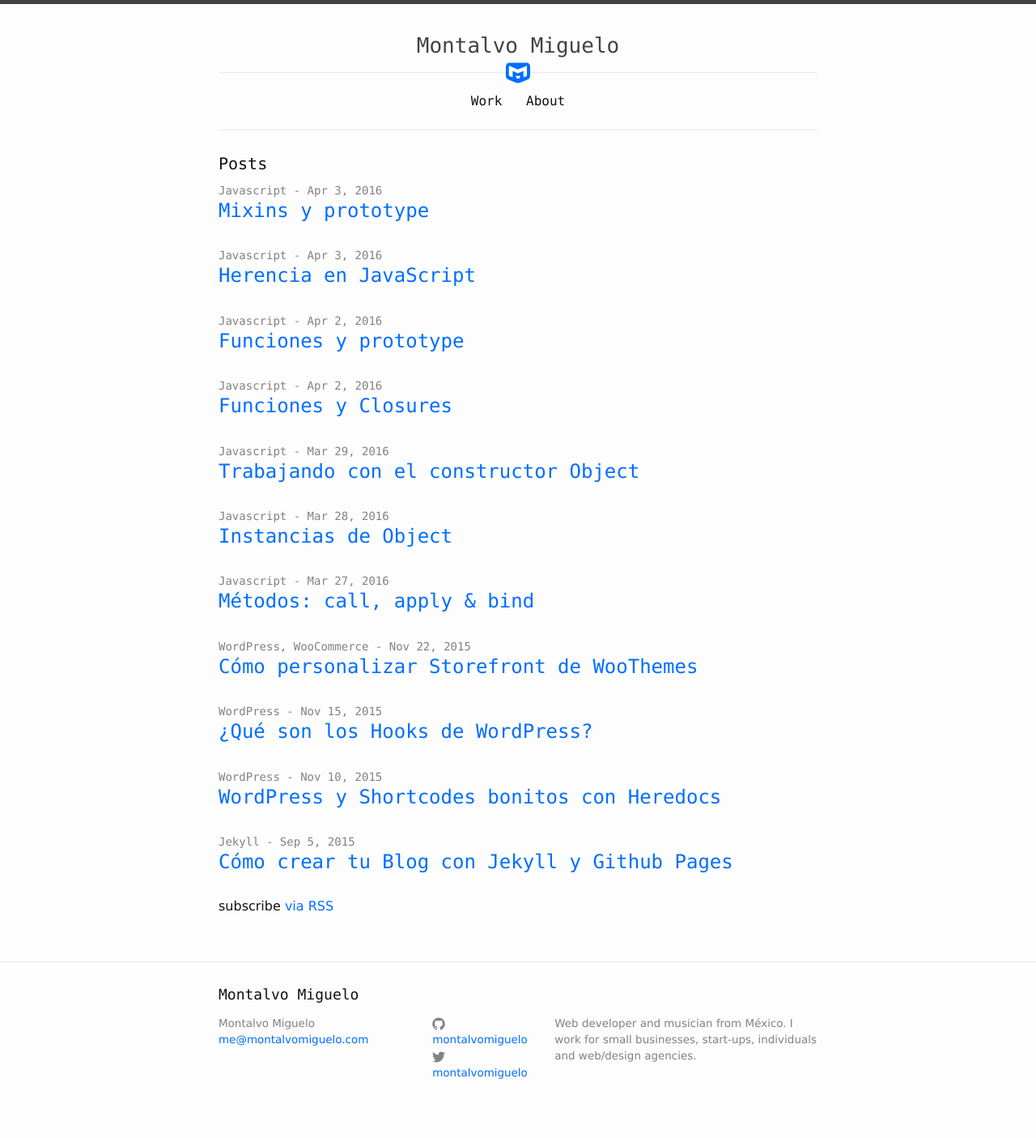
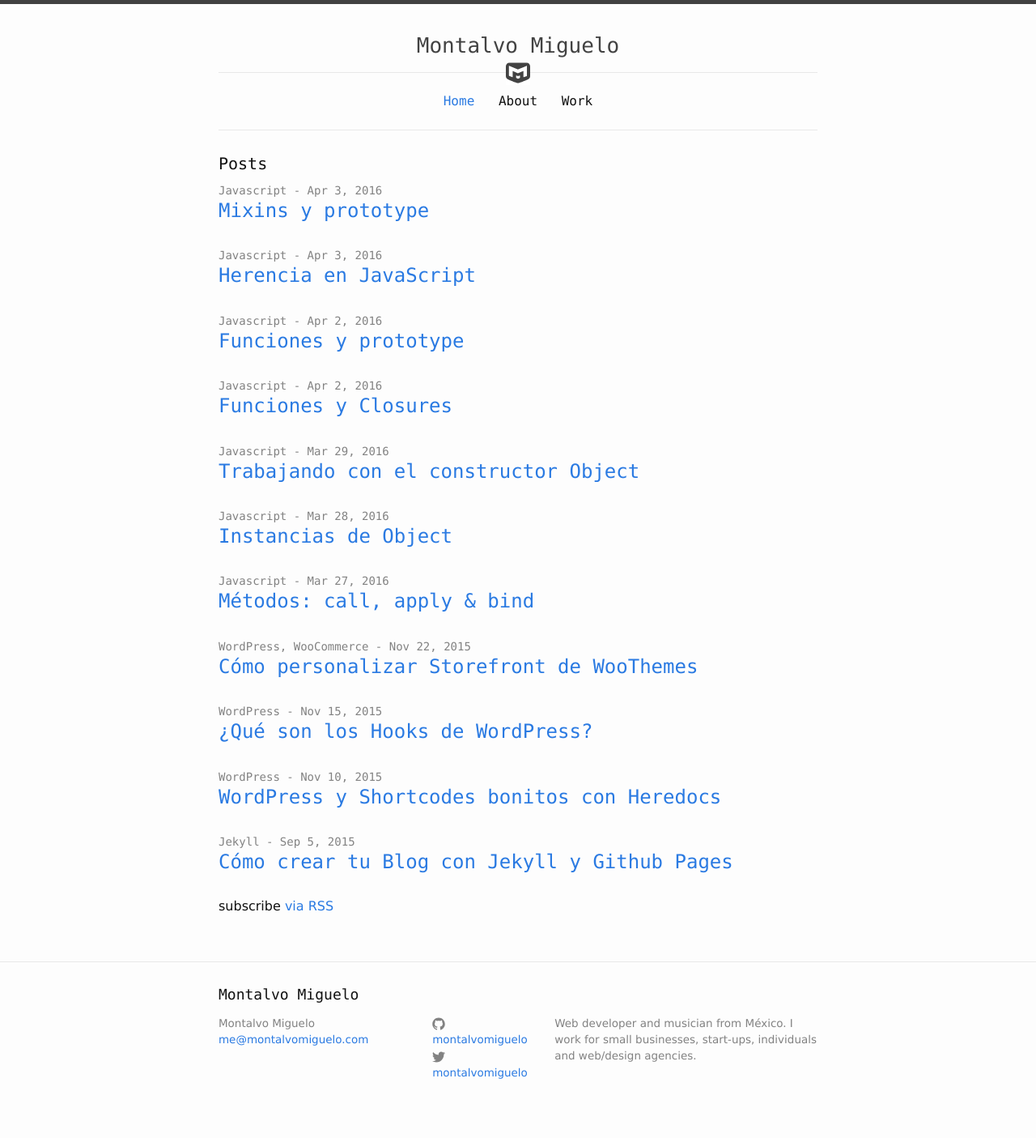
Before and after one commit to montalvomiguelo/montalvomiguelo.github.io, a Jekyll site: the page built from index.html, in a window 1280 px wide. Shown: the whole page at 81% size. Built offline with Jekyll 4.4.1, drawn with Linux system fonts in a browser that asks for light colours.

Commit message:
change header

```diff
--- a/_includes/header.html
+++ b/_includes/header.html
@@ -14,8 +14,7 @@
     {% endif %}
 
     <nav class="site-nav" itemscope itemtype="http://schema.org/SiteNavigationElement">
-      <a class="site-logo {% if location == "" %} is-active{% endif %}" href="{{ site.baseurl }}/">
-        <span class="icon icon-montalvomiguelo">
+      <span class="icon icon-montalvomiguelo site-logo">
         <svg viewBox="291.686 -138.9 93.857 78">
           <path fill="#333333" d="M372.257-138.9h-67.071c-7.5,0-13.5,6.214-13.5,13.714v37.5c0,5.571,3.429,10.5,8.357,12.429
           c0,0,31.929,14.357,38.571,14.357s38.571-14.357,38.571-14.357c5.143-2.143,8.357-6.857,8.357-12.429v-37.5
@@ -28,14 +27,10 @@
           v37.071H373.329z"/>
         </svg>
       </span>
-      </a>
-      {% for my_page in site.pages reversed %}
-        {% comment %}
-          Compare the page title to the URL
-        {% endcomment %}
-        {% assign current = my_page.title | downcase %}
+      <a class="page-link{% if location == site.baseurl %} is-active{% endif %}" href="{{ site.baseurl }}/">Home</a>
+      {% for my_page in site.pages %}
         {% if my_page.title %}
-          <a class="page-link{% if current == location and location != "" %} is-active{% endif %}" href="{{ my_page.url | prepend: site.baseurl }}">{{ my_page.title }}</a>
+          <a class="page-link{% if page.url == my_page.url %} is-active{% endif %}" href="{{ my_page.url | prepend: site.baseurl }}">{{ my_page.title }}</a>
         {% endif %}
       {% endfor %}
     </nav>
--- a/_sass/_layout.scss
+++ b/_sass/_layout.scss
@@ -59,20 +59,12 @@
     top: -15px;
     z-index: 1;
 
-    &:hover {
-      svg {
-        path {
-          fill: $brand-color;
-        }
-      }
-    }
-
     svg {
       width: 30px;
       height: 30px;
 
       path {
-        fill: $text-color;
+        fill: $grey-color-dark;
         @include prefixer(transition, all .3s ease, webkit moz ms spec);
       }
     }
--- a/css/main.scss
+++ b/css/main.scss
@@ -23,7 +23,7 @@ $spacing-unit:     30px;
 
 $text-color:       #111;
 $background-color: #fdfdfd;
-$brand-color:      #006eff;
+$brand-color:      #2a7ae2;
 
 $grey-color:       #828282;
 $grey-color-light: lighten($grey-color, 40%);
```
Lines whose indentation alone changed are shown as unchanged.
